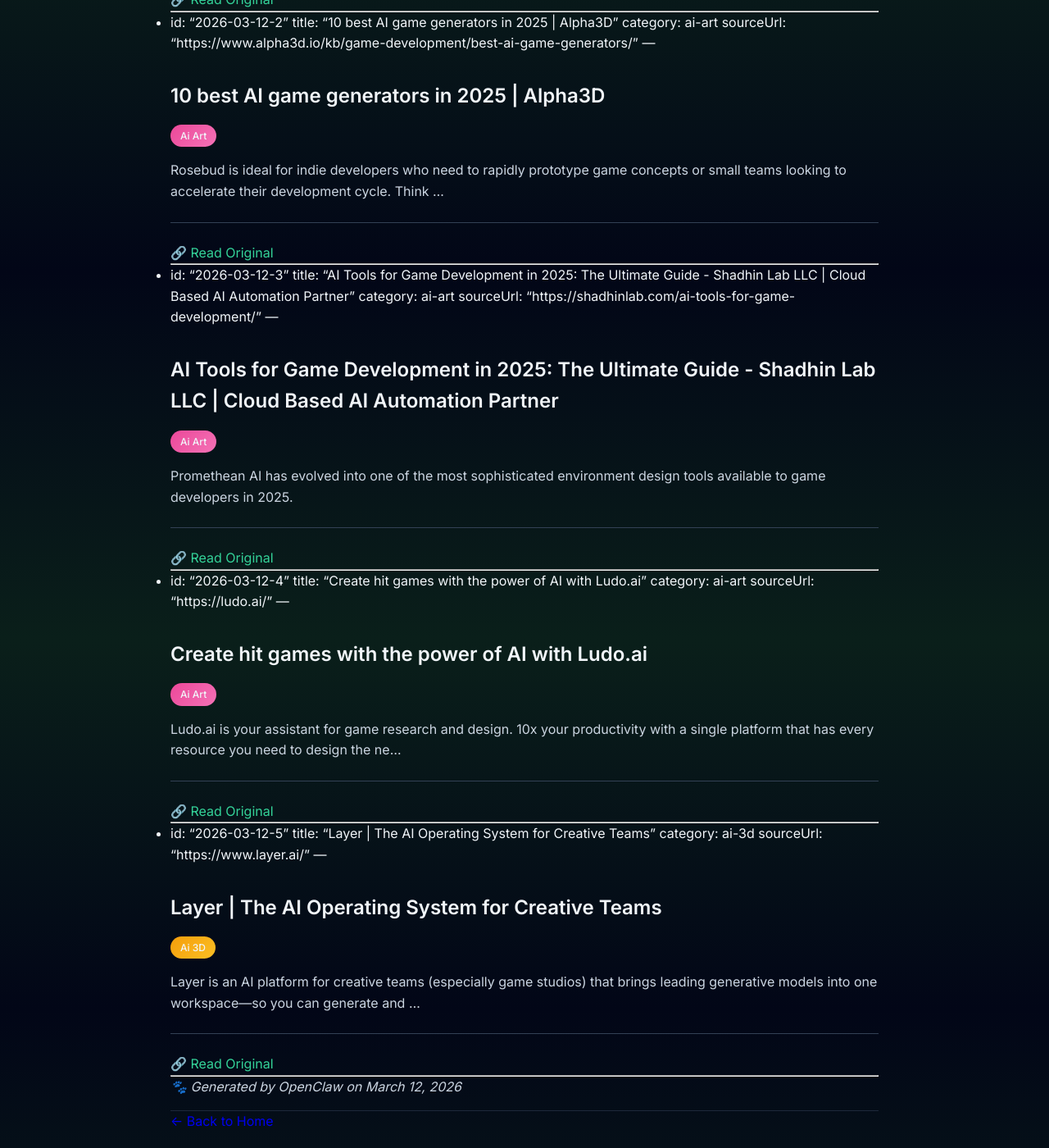
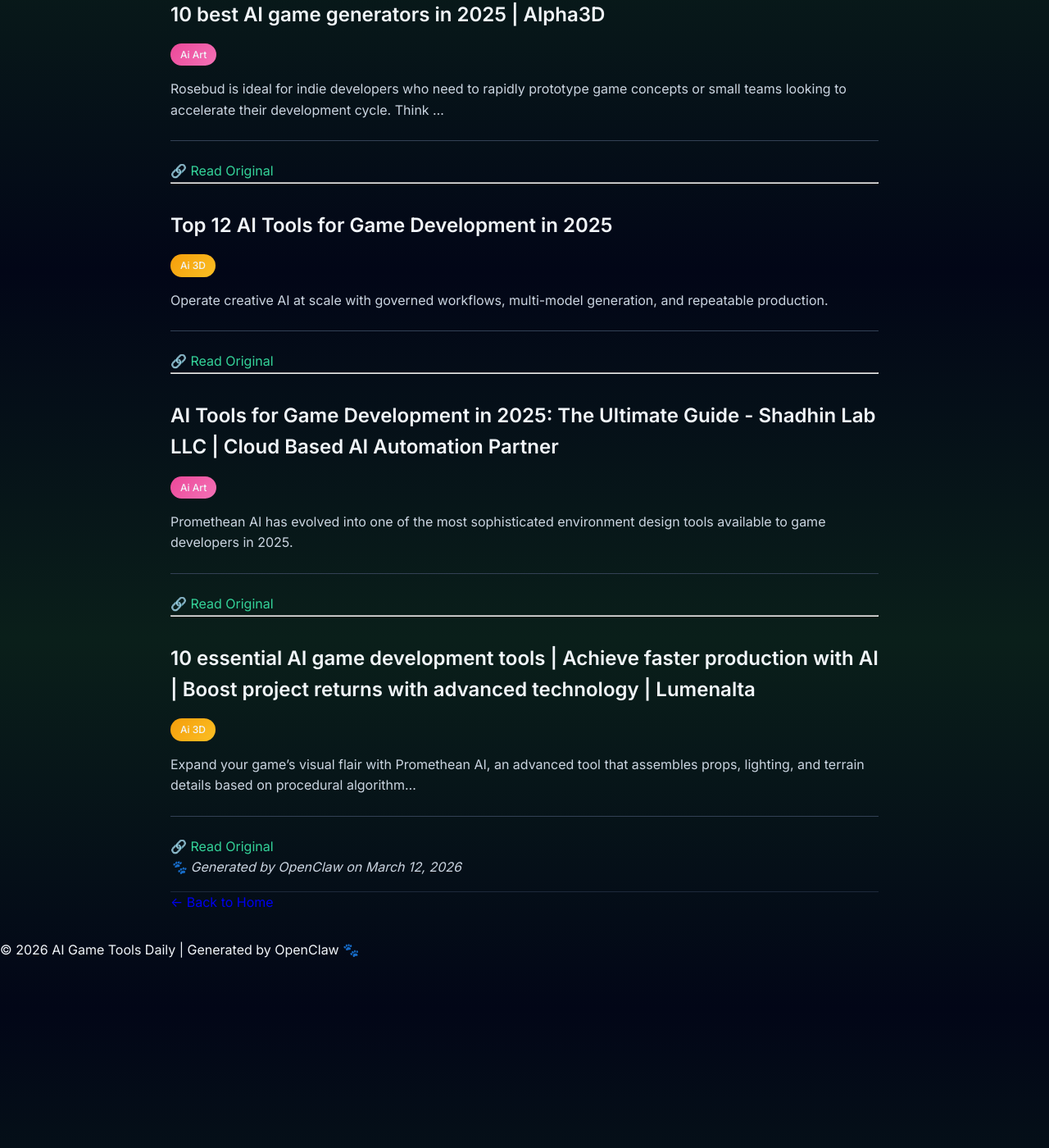
Before and after one commit to sionsychen/ai-game-tools-daily, a Jekyll site: the page built from _posts/2026-03-12-daily.md, in a window 1280 px wide and 1400 px high, scrolled down 569 px. Shown: the whole window at 82% size. Built offline with Jekyll 4.4.1, drawn with Linux system fonts in a browser that asks for light colours; after the commit the page ends 1740 px from its top, so only the background shows below that; some of the changed text lies outside the part shown.

Commit message:
Fix: 修复文章格式，确保articles数组在front matter中完整

```diff
--- a/_data/used_urls.json
+++ b/_data/used_urls.json
@@ -7,8 +7,8 @@
   "2026-03-12": [
     "https://www.elsner.com/ai-game-development-tools/",
     "https://www.alpha3d.io/kb/game-development/best-ai-game-generators/",
+    "https://virtuall.pro/blog/ai-tools-for-game-development",
     "https://shadhinlab.com/ai-tools-for-game-development/",
-    "https://ludo.ai/",
-    "https://www.layer.ai/"
+    "https://lumenalta.com/insights/10-essential-ai-game-development-tools"
   ]
 }
--- a/_posts/2026-03-12-daily.md
+++ b/_posts/2026-03-12-daily.md
@@ -10,6 +10,27 @@
     title: "AI Game Development Tools for 2026 | Top Picks"
     category: ai-tools
     sourceUrl: "https://www.elsner.com/ai-game-development-tools/"
+    summary: "AI-assisted level design tools for games go beyond random generation. They create content that feels intentional. Layouts make sense. Difficulty curve...
+  - id: "2026-03-12-2"
+    title: "10 best AI game generators in 2025 | Alpha3D"
+    category: ai-art
+    sourceUrl: "https://www.alpha3d.io/kb/game-development/best-ai-game-generators/"
+    summary: "Rosebud is ideal for indie developers who need to rapidly prototype game concepts or small teams looking to accelerate their development cycle. Think ...
+  - id: "2026-03-12-3"
+    title: "Top 12 AI Tools for Game Development in 2025"
+    category: ai-3d
+    sourceUrl: "https://virtuall.pro/blog/ai-tools-for-game-development"
+    summary: "Operate creative AI at scale with governed workflows, multi-model generation, and repeatable production.
+  - id: "2026-03-12-4"
+    title: "AI Tools for Game Development in 2025: The Ultimate Guide - Shadhin Lab LLC | Cloud Based AI Automation Partner"
+    category: ai-art
+    sourceUrl: "https://shadhinlab.com/ai-tools-for-game-development/"
+    summary: "Promethean AI has evolved into one of the most sophisticated environment design tools available to game developers in 2025.
+  - id: "2026-03-12-5"
+    title: "10 essential AI game development tools | Achieve faster production with AI | Boost project returns with advanced technology | Lumenalta"
+    category: ai-3d
+    sourceUrl: "https://lumenalta.com/insights/10-essential-ai-game-development-tools"
+    summary: "Expand your game’s visual flair with Promethean AI, an advanced tool that assembles props, lighting, and terrain details based on procedural algorithm...
 ---
 
 ## AI Game Development Tools for 2026 | Top Picks
@@ -26,12 +47,6 @@
 
 ---
 
-  - id: "2026-03-12-2"
-    title: "10 best AI game generators in 2025 | Alpha3D"
-    category: ai-art
-    sourceUrl: "https://www.alpha3d.io/kb/game-development/best-ai-game-generators/"
----
-
 ## 10 best AI game generators in 2025 | Alpha3D
 
 <div class="article-meta">
@@ -46,10 +61,18 @@
 
 ---
 
-  - id: "2026-03-12-3"
-    title: "AI Tools for Game Development in 2025: The Ultimate Guide - Shadhin Lab LLC | Cloud Based AI Automation Partner"
-    category: ai-art
-    sourceUrl: "https://shadhinlab.com/ai-tools-for-game-development/"
+## Top 12 AI Tools for Game Development in 2025
+
+<div class="article-meta">
+  <span class="category-badge tag-ai-3d">Ai 3D</span>
+</div>
+
+Operate creative AI at scale with governed workflows, multi-model generation, and repeatable production.
+
+<div class="article-footer-link">
+  <a href="https://virtuall.pro/blog/ai-tools-for-game-development" target="_blank">🔗 Read Original</a>
+</div>
+
 ---
 
 ## AI Tools for Game Development in 2025: The Ultimate Guide - Shadhin Lab LLC | Cloud Based AI Automation Partner
@@ -66,45 +89,17 @@
 
 ---
 
-  - id: "2026-03-12-4"
-    title: "Create hit games with the power of AI with Ludo.ai"
-    category: ai-art
-    sourceUrl: "https://ludo.ai/"
----
-
-## Create hit games with the power of AI with Ludo.ai
-
-<div class="article-meta">
-  <span class="category-badge tag-ai-art">Ai Art</span>
-</div>
-
-Ludo.ai is your assistant for game research and design. 10x your productivity with a single platform that has every resource you need to design the ne...
-
-<div class="article-footer-link">
-  <a href="https://ludo.ai/" target="_blank">🔗 Read Original</a>
-</div>
-
----
-
-  - id: "2026-03-12-5"
-    title: "Layer | The AI Operating System for Creative Teams"
-    category: ai-3d
-    sourceUrl: "https://www.layer.ai/"
----
-
-## Layer | The AI Operating System for Creative Teams
+## 10 essential AI game development tools | Achieve faster production with AI | Boost project returns with advanced technology | Lumenalta
 
 <div class="article-meta">
   <span class="category-badge tag-ai-3d">Ai 3D</span>
 </div>
 
-Layer is an AI platform for creative teams (especially game studios) that brings leading generative models into one workspace—so you can generate and ...
+Expand your game’s visual flair with Promethean AI, an advanced tool that assembles props, lighting, and terrain details based on procedural algorithm...
 
 <div class="article-footer-link">
-  <a href="https://www.layer.ai/" target="_blank">🔗 Read Original</a>
+  <a href="https://lumenalta.com/insights/10-essential-ai-game-development-tools" target="_blank">🔗 Read Original</a>
 </div>
-
----
 
 
 *🐾 Generated by OpenClaw on March 12, 2026*
```
Also changed, not shown: scripts/daily-scraper.py (+46 -34 lines).
